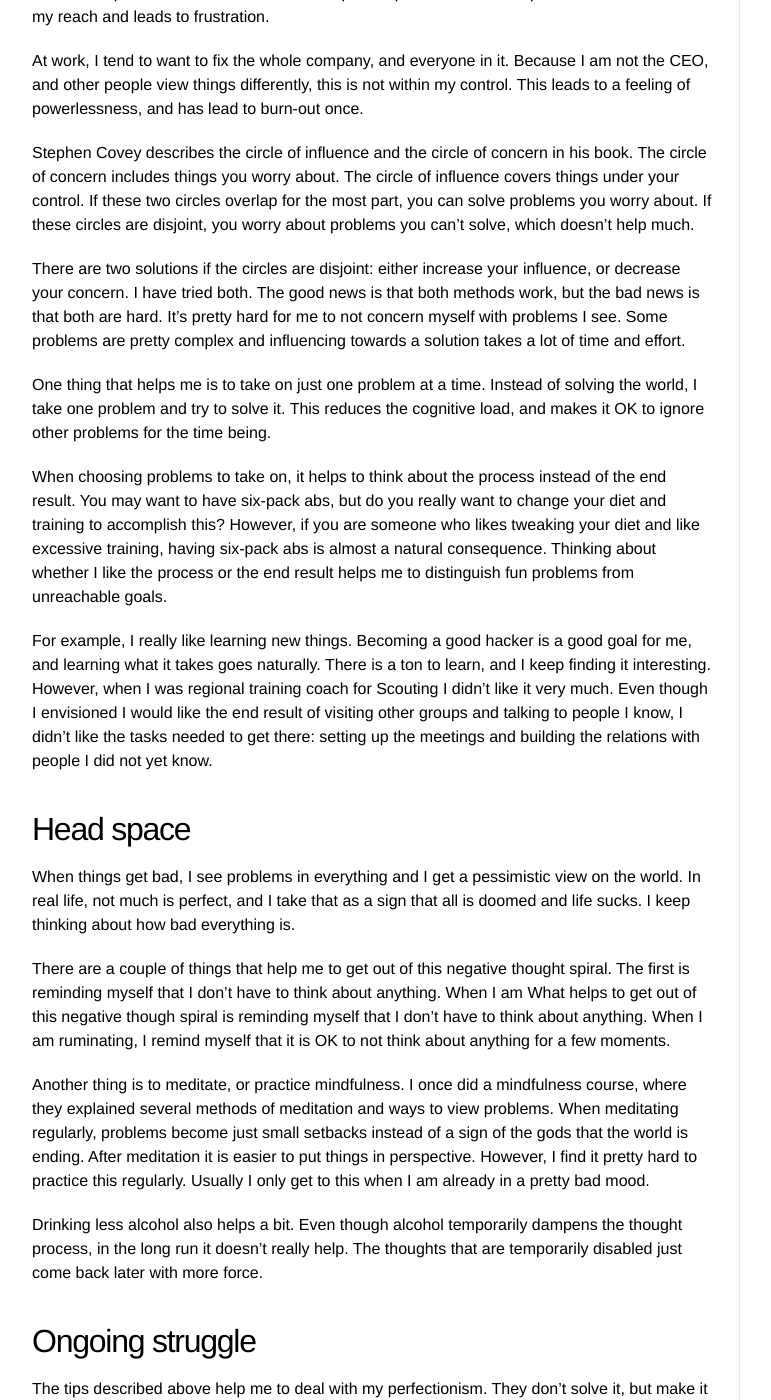
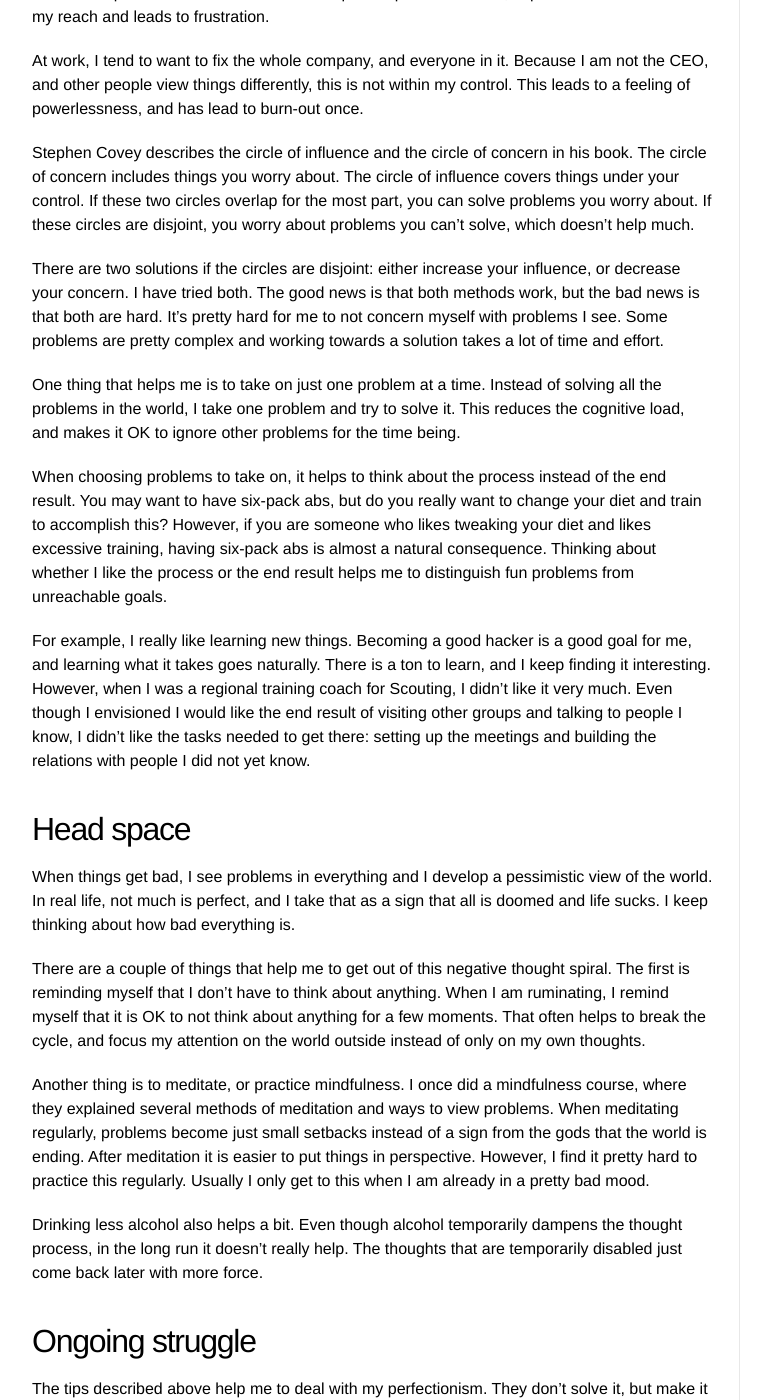
Before and after one commit to Sjord/Sjord.github.io, a Jekyll site: the page built from _posts/2020-02-17-on-perfectionism.md, in a window 1280 px wide and 1400 px high, scrolled down 1725 px. Shown: the whole window, without its empty margins (108-879 px from the left). Built offline with Jekyll 4.4.1, drawn with Linux system fonts in a browser that asks for light colours; some of the changed text lies outside the part shown.

Commit message:
Process review feedback

```diff
--- a/_posts/2020-02-17-on-perfectionism.md
+++ b/_posts/2020-02-17-on-perfectionism.md
@@ -5,7 +5,7 @@
 date: 2020-03-25
 ---
 
-I am a perfectionist. This often helps me to deliver quality, but also gives me anxiety if things are not perfect, which is always. In this post I share my experience with perfectionism, and some methods that help with the continuous struggle.
+I am a perfectionist. This often helps me to deliver quality, but also gives me anxiety if things are not perfect, which happens to be always. In this post I share my experience with perfectionism, and some methods that help with the continuous struggle.
 
 <!-- photo source: https://pixabay.com/photos/fantasy-spirit-nightmare-dream-2847724/ -->
 
@@ -13,24 +13,24 @@
 
 Perfectionism may sound nice, like you do everything perfectly. For me it is more like quality anxiety. Or more accurately, imagined criticism anxiety. I think about what negative feedback I may receive if I make a mistake, that people may think less of me if I am not productive enough, or that people are disappointed in me when I deliver imperfect results. This mostly happens in my head. I am my own worst critic.
 
-The effect is that I try to avoid making mistakes, and this comes at a high cost. Here are some of my solutions to not make mistakes:
+The effect is that I try to avoid making mistakes, and this comes at a high cost. Here are some of my solutions to avoid making mistakes:
 
 * Don't start projects. A project not started is a project not failed.
 * Don't finish projects. If it is not finished, it can't be reasonably judged, so nobody can say it's imperfect.
-* Don't participate in games. In most games, there is a possibility to loose, which you totally avoid if you don't participate in the first place.
+* Don't participate in games. In most games, there is a possibility to lose, which you can totally avoid by not participating in the first place.
 * Don't make appointments. This way, you never have to bear the social awkwardness of canceling an appointment.
 * Don't engage in social interactions. Don't introduce yourself to new people. Don't congratulate people when it's their birthday.
-* Spend too much time on things to make them perfect, and then still be unhappy both about the result and the amount of invested time.
+* Spend too much time on things to make them perfect, and then still be unhappy both about the result and the amount of time invested.
 
-Most of these are obviously are not absolutes. I do start and finish some projects, and this blog is good evidence that I occasionally expose myself to imagined criticism.
+Most of these are obviously not absolutes. I do start and finish some projects, and this blog is good evidence that I occasionally expose myself to imagined criticism.
 
-One of the most frustrating perfectionist thoughts I have is "if only I had done that differently". When I made a mistake, I wish that I could go back in time and do things differently. Of course I can't, and I am angry and disappointed with myself for making a mistake.
+One of the most frustrating perfectionist thoughts I have is "if only I had done that differently". When I make a mistake, I wish that I could go back in time and do things differently. Of course I can't, and I am angry and disappointed with myself for making a mistake.
 
 ## Playing down your own thoughts
 
-A helpful thing to realize is that I am not my thoughts. The thoughts that pop in my head are not deliberate or true. Brene Brown describes this as having gremlins in your head. When you think a negative irrational thought, it's not you that made it up, it's a little gremlin that lives in your head. Its job is to mess things up. To tease you. While you can't get rid of the gremlin, you can identify that it came from him and interpret it accordingly.
+A helpful thing to realize is that I am not my thoughts. The thoughts that pop into my head are not deliberate or true. Brene Brown describes this as having gremlins in your head. When you think a negative irrational thought, it's not you that made it up, it's a little gremlin that lives in your head. Its job is to mess things up. To tease you. While you can't get rid of the gremlin, you can identify that these thoughts come from him and interpret it accordingly.
 
-Another thing to realize is that the software of your brain is pretty outdated. Our brains are evolved for efficient hunting and gathering, and remaining alive on the savanna of Africa. At that time, being part of a tribe was of crucial importance. If your tribe thought you were weird and cast you away, you would have to hunt and gather all by yourself and you would probably not live long. Therefore, the brain evolved to be socially cautious, to the point of social anxiety. Realizing that you have a 50,000 year old brain can help a bit with interpreting things it says. In a socially awkward situation your brain might panic in anticipation of being evicted from the tribe, but rationally you know that being awkward is not a life threatening condition.
+Another thing to realize is that the software of your brain is pretty outdated. Our brains evolved for efficient hunting and gathering, and remaining alive on the savanna of Africa. At that time, being part of a tribe was of crucial importance. If your tribe thought you were weird and cast you away, you would have to hunt and gather all by yourself and would probably not live long. Therefore, the brain evolved to be socially cautious, to the point of social anxiety. Realizing that you have a 50,000 year old brain can help a bit with interpreting the things it says. In a socially awkward situation your brain might panic in anticipation of being evicted from the tribe, but rationally you know that being awkward is not a life threatening condition.
 
 As you have gremlins and mammoths in your head, thoughts are best taken with a grain of salt. You can't really trust anything you think, so best not to get too worked up about your own thoughts.
 
@@ -42,28 +42,27 @@
 
 Stephen Covey describes the circle of influence and the circle of concern in his book. The circle of concern includes things you worry about. The circle of influence covers things under your control. If these two circles overlap for the most part, you can solve problems you worry about. If these circles are disjoint, you worry about problems you can't solve, which doesn't help much.
 
-There are two solutions if the circles are disjoint: either increase your influence, or decrease your concern. I have tried both. The good news is that both methods work, but the bad news is that both are hard. It's pretty hard for me to not concern myself with problems I see. Some problems are pretty complex and influencing towards a solution takes a lot of time and effort.
+There are two solutions if the circles are disjoint: either increase your influence, or decrease your concern. I have tried both. The good news is that both methods work, but the bad news is that both are hard. It's pretty hard for me to not concern myself with problems I see. Some problems are pretty complex and working towards a solution takes a lot of time and effort.
 
-One thing that helps me is to take on just one problem at a time. Instead of solving the world, I take one problem and try to solve it. This reduces the cognitive load, and makes it OK to ignore other problems for the time being.
+One thing that helps me is to take on just one problem at a time. Instead of solving all the problems in the world, I take one problem and try to solve it. This reduces the cognitive load, and makes it OK to ignore other problems for the time being.
 
-When choosing problems to take on, it helps to think about the process instead of the end result. You may want to have six-pack abs, but do you really want to change your diet and training to accomplish this? However, if you are someone who likes tweaking your diet and like excessive training, having six-pack abs is almost a natural consequence. Thinking about whether I like the process or the end result helps me to distinguish fun problems from unreachable goals.
+When choosing problems to take on, it helps to think about the process instead of the end result. You may want to have six-pack abs, but do you really want to change your diet and train to accomplish this? However, if you are someone who likes tweaking your diet and likes excessive training, having six-pack abs is almost a natural consequence. Thinking about whether I like the process or the end result helps me to distinguish fun problems from unreachable goals.
 
-For example, I really like learning new things. Becoming a good hacker is a good goal for me, and learning what it takes goes naturally. There is a ton to learn, and I keep finding it interesting. However, when I was regional training coach for Scouting I didn't like it very much. Even though I envisioned I would like the end result of visiting other groups and talking to people I know, I didn't like the tasks needed to get there: setting up the meetings and building the relations with people I did not yet know.
+For example, I really like learning new things. Becoming a good hacker is a good goal for me, and learning what it takes goes naturally. There is a ton to learn, and I keep finding it interesting. However, when I was  a regional training coach for Scouting, I didn't like it very much. Even though I envisioned I would like the end result of visiting other groups and talking to people I know, I didn't like the tasks needed to get there: setting up the meetings and building the relations with people I did not yet know.
 
 ## Head space
 
-When things get bad, I see problems in everything and I get a pessimistic view on the world. In real life, not much is perfect, and I take that as a sign that all is doomed and life sucks. I keep thinking about how bad everything is.
+When things get bad, I see problems in everything and I develop a pessimistic view of the world. In real life, not much is perfect, and I take that as a sign that all is doomed and life sucks. I keep thinking about how bad everything is.
 
-There are a couple of things that help me to get out of this negative thought spiral. The first is reminding myself that I don't have to think about anything. When I am
-What helps to get out of this negative though spiral is reminding myself that I don't have to think about anything. When I am ruminating, I remind myself that it is OK to not think about anything for a few moments.
+There are a couple of things that help me to get out of this negative thought spiral. The first is reminding myself that I don't have to think about anything. When I am ruminating, I remind myself that it is OK to not think about anything for a few moments. That often helps to break the cycle, and focus my attention on the world outside instead of only on my own thoughts.
 
-Another thing is to meditate, or practice mindfulness. I once did a mindfulness course, where they explained several methods of meditation and ways to view problems. When meditating regularly, problems become just small setbacks instead of a sign of the gods that the world is ending. After meditation it is easier to put things in perspective. However, I find it pretty hard to practice this regularly. Usually I only get to this when I am already in a pretty bad mood.
+Another thing is to meditate, or practice mindfulness. I once did a mindfulness course, where they explained several methods of meditation and ways to view problems. When meditating regularly, problems become just small setbacks instead of a sign from the gods that the world is ending. After meditation it is easier to put things in perspective. However, I find it pretty hard to practice this regularly. Usually I only get to this when I am already in a pretty bad mood.
 
 Drinking less alcohol also helps a bit. Even though alcohol temporarily dampens the thought process, in the long run it doesn't really help. The thoughts that are temporarily disabled just come back later with more force.
 
 ## Ongoing struggle
 
-The tips described above help me to deal with my perfectionism. They don't solve it, but make it manageable. Perfectionism keeps being a pitfall for me, and it keeps being a struggle to deal with it. However, I came a long way, especially in putting my own thoughts and behaviors in perspective. I hope this post can help you to do the same.
+The tips described above help me to deal with my perfectionism. They don't solve it, but make it manageable. Perfectionism keeps being a pitfall for me, and it keeps being a struggle to deal with it. However, I have come a long way, especially in putting my own thoughts and behaviors in perspective. I hope this post can help you to do the same.
 
 ## Read more
 
```
